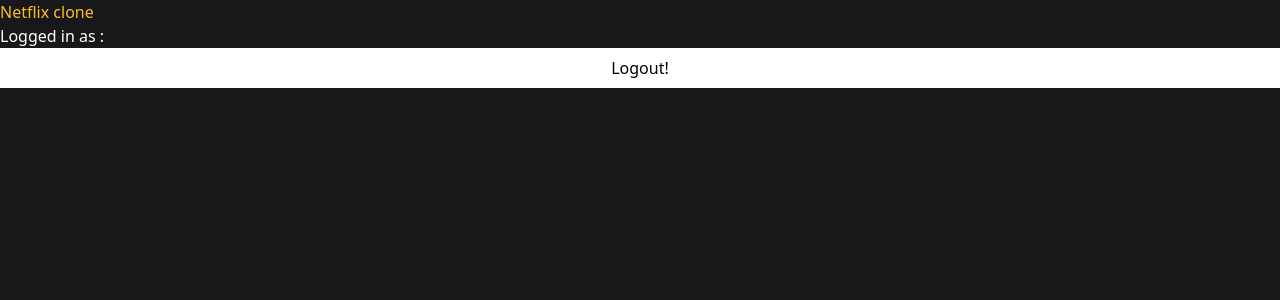
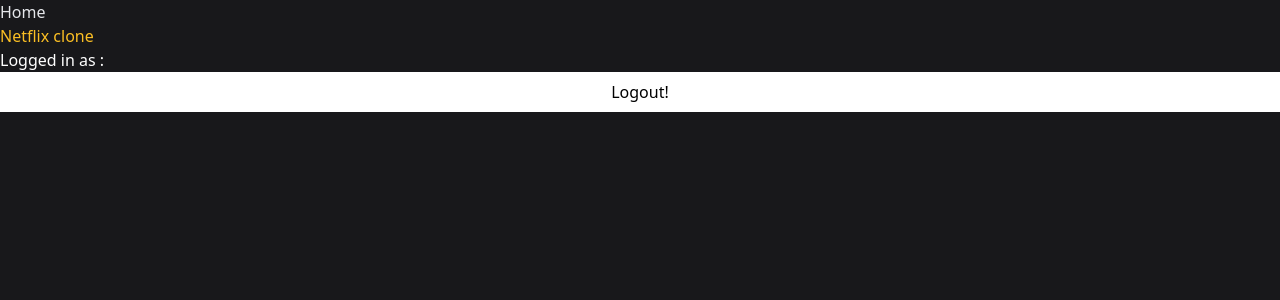
Before and after one commit to Dusty-Hordofel/netflix-clone-1, a Next.js app: page / in a window 1280 px wide. Shown: the top 300 px of the page. Built offline with nearby package versions, Linux system fonts and the light colour scheme; no server answers; the database is empty; sample sign-in values are in the browser's storage.

Commit message:
17. NavbarItem

```diff
--- /dev/null
+++ b/components/Navbar.tsx
@@ -0,0 +1,11 @@
+import NavbarItem from "./NavbarItem";
+
+const Navbar = () => {
+  return (
+    <div>
+      <NavbarItem label="Home" />
+    </div>
+  );
+};
+
+export default Navbar;
--- /dev/null
+++ b/components/NavbarItem.tsx
@@ -0,0 +1,22 @@
+import React from "react";
+
+interface NavbarItemProps {
+  label: string;
+  active?: boolean;
+}
+
+const NavbarItem = ({ label, active }: NavbarItemProps) => {
+  return (
+    <div
+      className={
+        active
+          ? "text-white cursor-default"
+          : "text-gray-200 hover:text-gray-300 cursor-pointer transition"
+      }
+    >
+      {label}
+    </div>
+  );
+};
+
+export default NavbarItem;
--- a/pages/index.tsx
+++ b/pages/index.tsx
@@ -1,3 +1,4 @@
+import Navbar from "@/components/Navbar";
 import useCurrentUser from "@/hooks/useCurrentUser";
 import { NextPageContext } from "next";
 import { getSession, signOut } from "next-auth/react";
@@ -30,6 +31,7 @@ export default function Home() {
 
   return (
     <>
+      <Navbar />
       <h1 className="text-amber-400 text-bold ">Netflix clone</h1>
       <p className="text-white">Logged in as : {user?.currentUser.name}</p>
       <button className="w-full h-10 bg-white" onClick={() => signOut()}>
```
Also changed, not shown: 1 other file (tests, documents, lock files or other folders).
